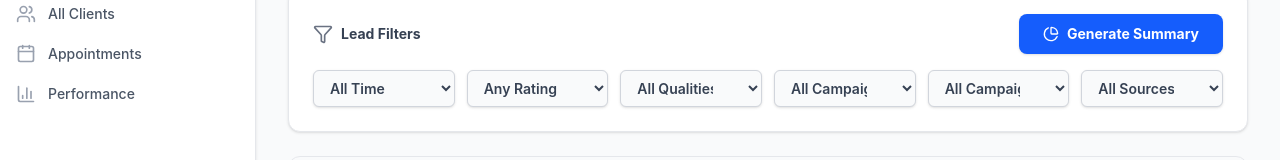
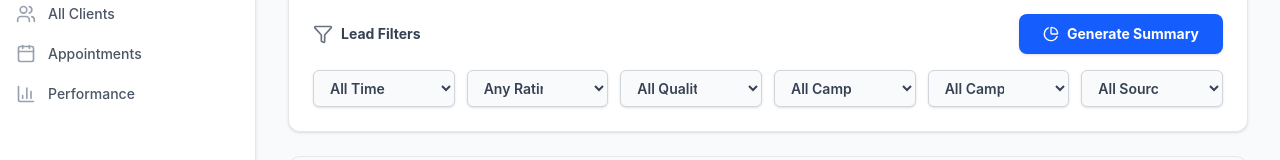
Before and after one commit to vidula18/kinetic-dashboard, a React (Vite) app: page / in a window 1280 px wide. Both pictures are taken after a click on the button "Lead Analysis". Shown: the part 153-313 px from the top of the page. Built offline with nearby package versions, Linux system fonts and the light colour scheme.

Commit message:
UI: Increase padding and push dropdown arrow away from the right edge on filter selects

```diff
--- a/src/components/LeadAnalysis.tsx
+++ b/src/components/LeadAnalysis.tsx
@@ -174,7 +174,7 @@ export function LeadAnalysis() {
         <div className="grid grid-cols-2 md:grid-cols-3 lg:grid-cols-6 gap-3">
           <select
             value={filters.timeline} onChange={e => updateFilter('timeline', e.target.value)}
-            className="text-sm font-semibold text-gray-700 border-gray-300 rounded-md shadow-sm border bg-gray-50 py-2 pl-3 pr-8 focus:outline-none focus:ring-blue-500 focus:border-blue-500"
+            className="text-sm font-semibold text-gray-700 border-gray-300 rounded-md shadow-sm border bg-gray-50 py-2 pl-3 pr-12 bg-[position:right_1rem_center] focus:outline-none focus:ring-blue-500 focus:border-blue-500"
           >
             <option value="All Time">All Time</option>
             <option value="This Week">This Week</option>
@@ -183,7 +183,7 @@ export function LeadAnalysis() {
 
           <select
             value={filters.stars} onChange={e => updateFilter('stars', e.target.value)}
-            className="text-sm font-semibold text-gray-700 border-gray-300 rounded-md shadow-sm border bg-gray-50 py-2 pl-3 pr-8 focus:outline-none focus:ring-blue-500 focus:border-blue-500"
+            className="text-sm font-semibold text-gray-700 border-gray-300 rounded-md shadow-sm border bg-gray-50 py-2 pl-3 pr-12 bg-[position:right_1rem_center] focus:outline-none focus:ring-blue-500 focus:border-blue-500"
           >
             <option value="All">Any Rating</option>
             <option value="5">5 Stars</option>
@@ -195,7 +195,7 @@ export function LeadAnalysis() {
 
           <select
             value={filters.quality} onChange={e => updateFilter('quality', e.target.value)}
-            className="text-sm font-semibold text-gray-700 border-gray-300 rounded-md shadow-sm border bg-gray-50 py-2 pl-3 pr-8 focus:outline-none focus:ring-blue-500 focus:border-blue-500"
+            className="text-sm font-semibold text-gray-700 border-gray-300 rounded-md shadow-sm border bg-gray-50 py-2 pl-3 pr-12 bg-[position:right_1rem_center] focus:outline-none focus:ring-blue-500 focus:border-blue-500"
           >
             <option value="All">All Qualities</option>
             <option value="Marketing qualified lead">Marketing Qualified Lead</option>
@@ -206,7 +206,7 @@ export function LeadAnalysis() {
 
           <select
             value={filters.campaignName} onChange={e => updateFilter('campaignName', e.target.value)}
-            className="text-sm font-semibold text-gray-700 border-gray-300 rounded-md shadow-sm border bg-gray-50 py-2 pl-3 pr-8 focus:outline-none focus:ring-blue-500 focus:border-blue-500"
+            className="text-sm font-semibold text-gray-700 border-gray-300 rounded-md shadow-sm border bg-gray-50 py-2 pl-3 pr-12 bg-[position:right_1rem_center] focus:outline-none focus:ring-blue-500 focus:border-blue-500"
           >
             <option value="All">All Campaigns</option>
             <option value="Summer Shred">Summer Shred</option>
@@ -216,7 +216,7 @@ export function LeadAnalysis() {
 
           <select
             value={filters.campaignId} onChange={e => updateFilter('campaignId', e.target.value)}
-            className="text-sm font-semibold text-gray-700 border-gray-300 rounded-md shadow-sm border bg-gray-50 py-2 pl-3 pr-8 focus:outline-none focus:ring-blue-500 focus:border-blue-500"
+            className="text-sm font-semibold text-gray-700 border-gray-300 rounded-md shadow-sm border bg-gray-50 py-2 pl-3 pr-12 bg-[position:right_1rem_center] focus:outline-none focus:ring-blue-500 focus:border-blue-500"
           >
             <option value="All">All Campaign IDs</option>
             <option value="CMP-001">CMP-001</option>
@@ -226,7 +226,7 @@ export function LeadAnalysis() {
 
           <select
             value={filters.source} onChange={e => updateFilter('source', e.target.value)}
-            className="text-sm font-semibold text-gray-700 border-gray-300 rounded-md shadow-sm border bg-gray-50 py-2 pl-3 pr-8 focus:outline-none focus:ring-blue-500 focus:border-blue-500"
+            className="text-sm font-semibold text-gray-700 border-gray-300 rounded-md shadow-sm border bg-gray-50 py-2 pl-3 pr-12 bg-[position:right_1rem_center] focus:outline-none focus:ring-blue-500 focus:border-blue-500"
           >
             <option value="All">All Sources</option>
             <option value="Meta Ads">Meta Ads</option>
```
